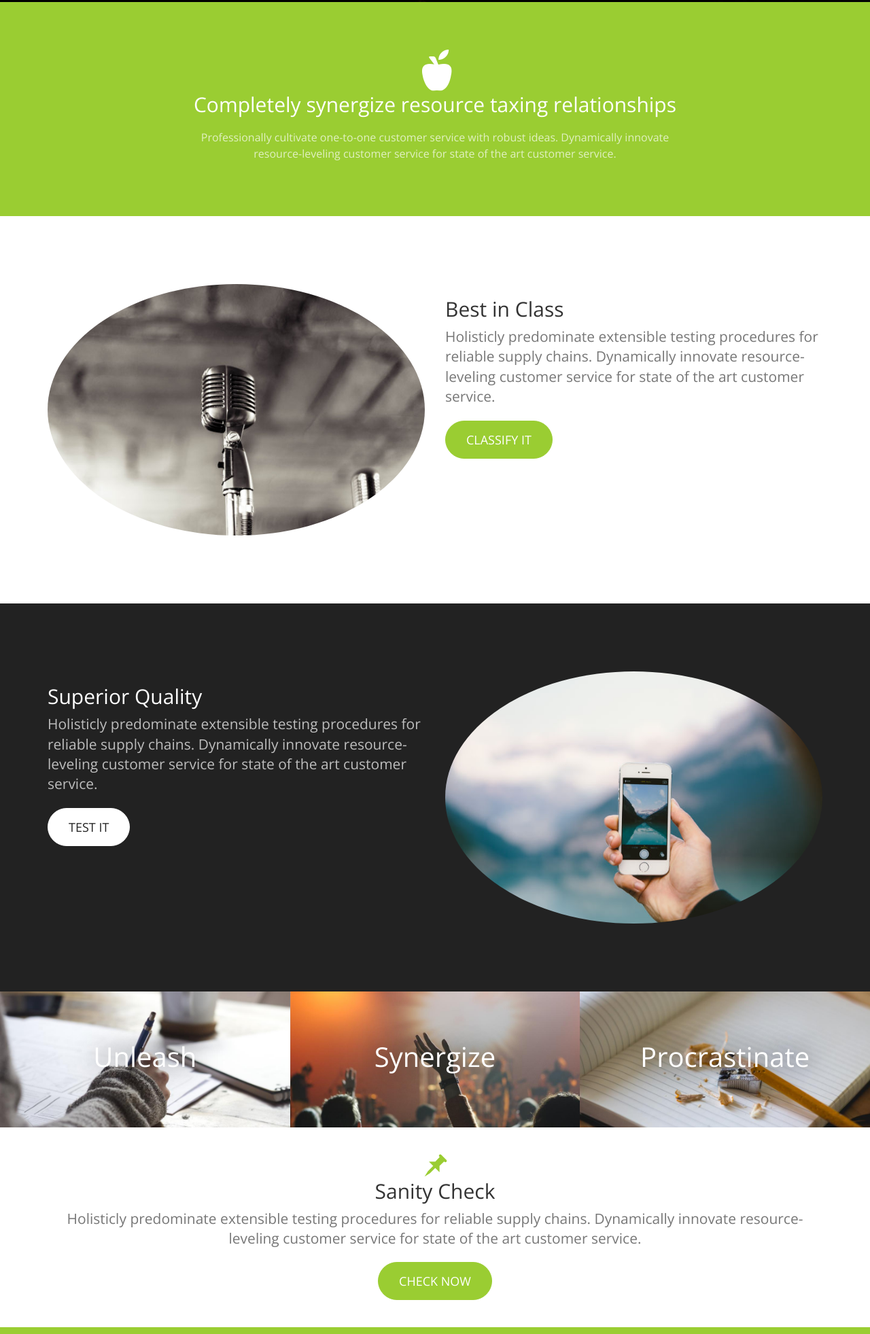
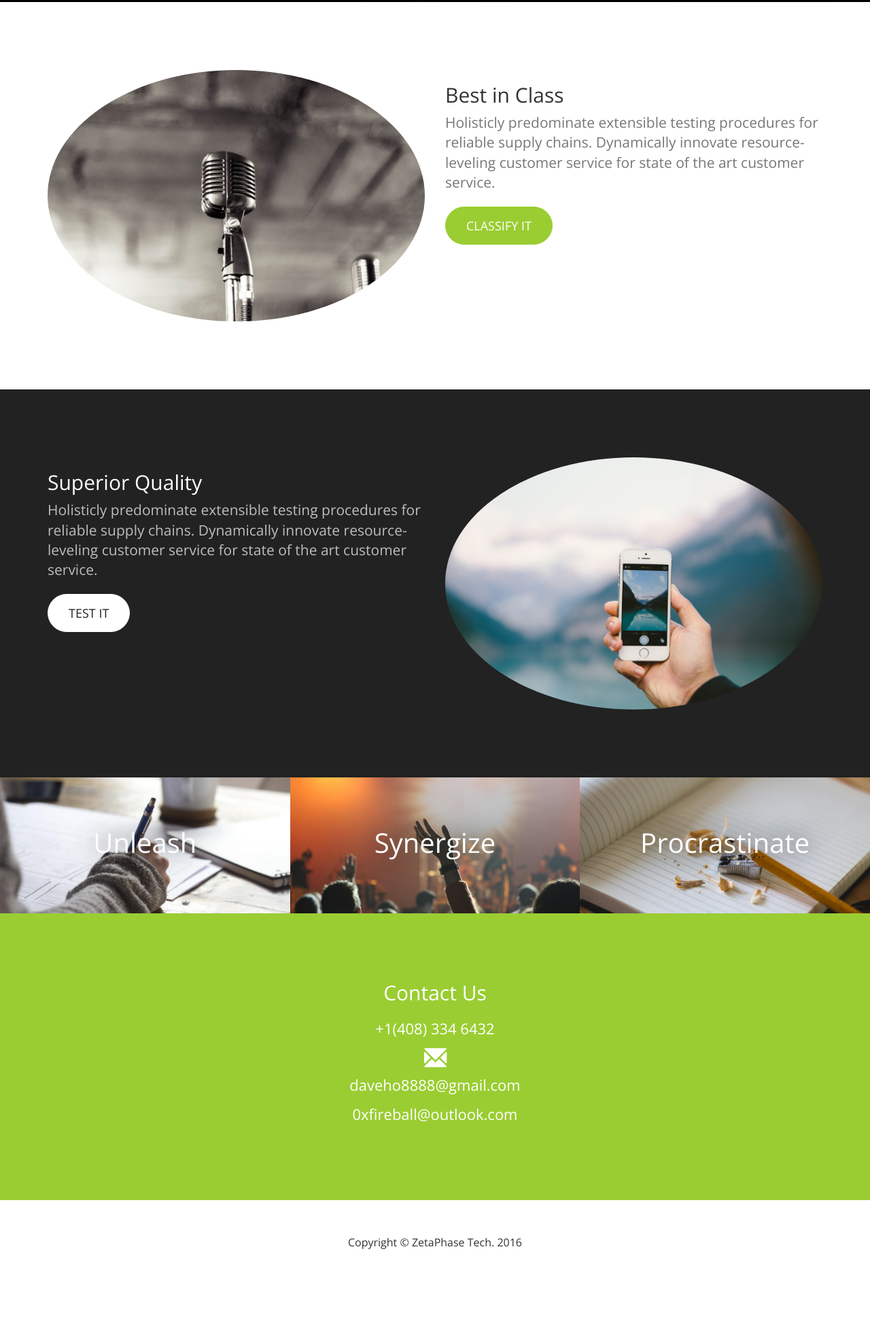
Before and after one commit to ZetaPhase/ZetaPic, a plain HTML site: page ZetaPic/www/index.html in a window 1280 px wide. Shown: the part 797-2760 px from the top of the page at 68% size. After the commit the page ends 2687 px from the top, so only its background shows below. Drawn offline with nearby package versions, Linux system fonts and the light colour scheme.

Commit message:
more changes

```diff
--- a/ZetaPic/www/index.html
+++ b/ZetaPic/www/index.html
@@ -86,19 +86,6 @@ Although you can use them, for a more unique website, replace these images with
         </div>
     </header>
 
-	<!-- Intro Section -->
-    <section class="intro">
-        <div class="container">
-            <div class="row">
-                <div class="col-lg-8 col-lg-offset-2">
-                	<span class="glyphicon glyphicon-apple" style="font-size: 60px"></span>
-                    <h2 class="section-heading">Completely synergize resource taxing relationships</h2>
-                    <p class="text-light">Professionally cultivate one-to-one customer service with robust ideas. Dynamically innovate resource-leveling customer service for state of the art customer service.</p>
-                </div>
-            </div>
-        </div>
-    </section>
-
 	<!-- Content 1 -->
     <section class="content">
         <div class="container">
@@ -161,16 +148,6 @@ Although you can use them, for a more unique website, replace these images with
         </div>
     </div><!-- /.container-fluid -->
 
-	<!-- Content 3 -->
-     <section class="content content-3">
-        <div class="container">
-			<h2 class="section-header"><span class="glyphicon glyphicon-pushpin text-primary"></span><br> Sanity Check</h2>
-			<p class="lead text-muted">Holisticly predominate extensible testing procedures for reliable supply chains. Dynamically innovate resource-leveling customer service for state of the art customer service.</p>
-                    <a href="#" class="btn btn-primary btn-lg">Check Now</a>
-            </div>
-        </div>
-    </section>
-
 	<!-- Footer -->
     <footer class="page-footer">
 
@@ -178,15 +155,16 @@ Although you can use them, for a more unique website, replace these images with
         <div class="contact">
         	<div class="container">
 				<h2 class="section-heading">Contact Us</h2>
-				<p><span class="glyphicon glyphicon-earphone"></span><br> +1(23) 456 7890</p>
-				<p><span class="glyphicon glyphicon-envelope"></span><br> info@example.com</p>
+				<p>+1(408) 334 6432</p>
+				<p><span class="glyphicon glyphicon-envelope"></span><br> daveho8888@gmail.com</p>
+                <p>0xfireball@outlook.com</p>
         	</div>
         </div>
 
         <!-- Copyright etc -->
         <div class="small-print">
         	<div class="container">
-        		<p>Copyright &copy; Example.com 2015</p>
+        		<p>Copyright &copy; ZetaPhase Tech. 2016</p>
         	</div>
         </div>
 
```
